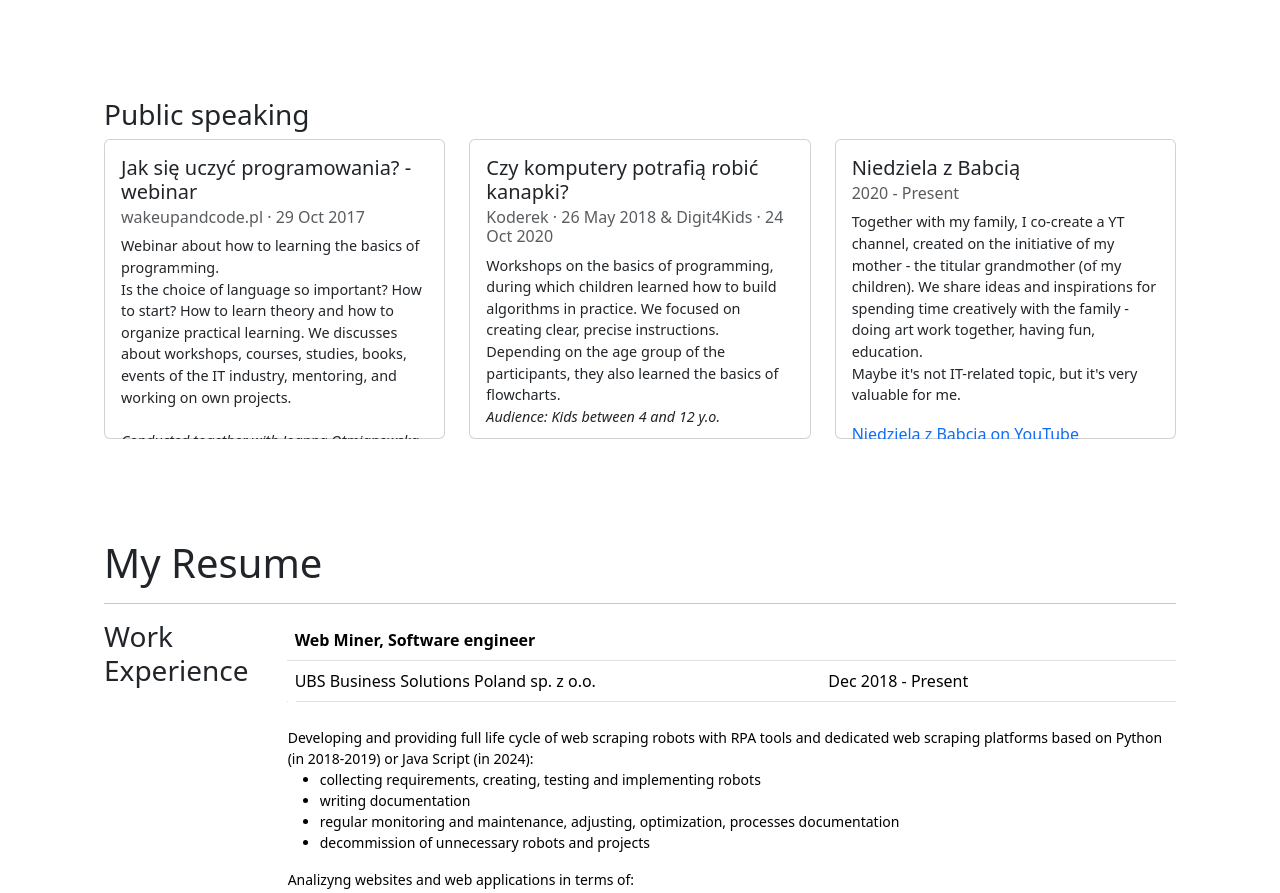
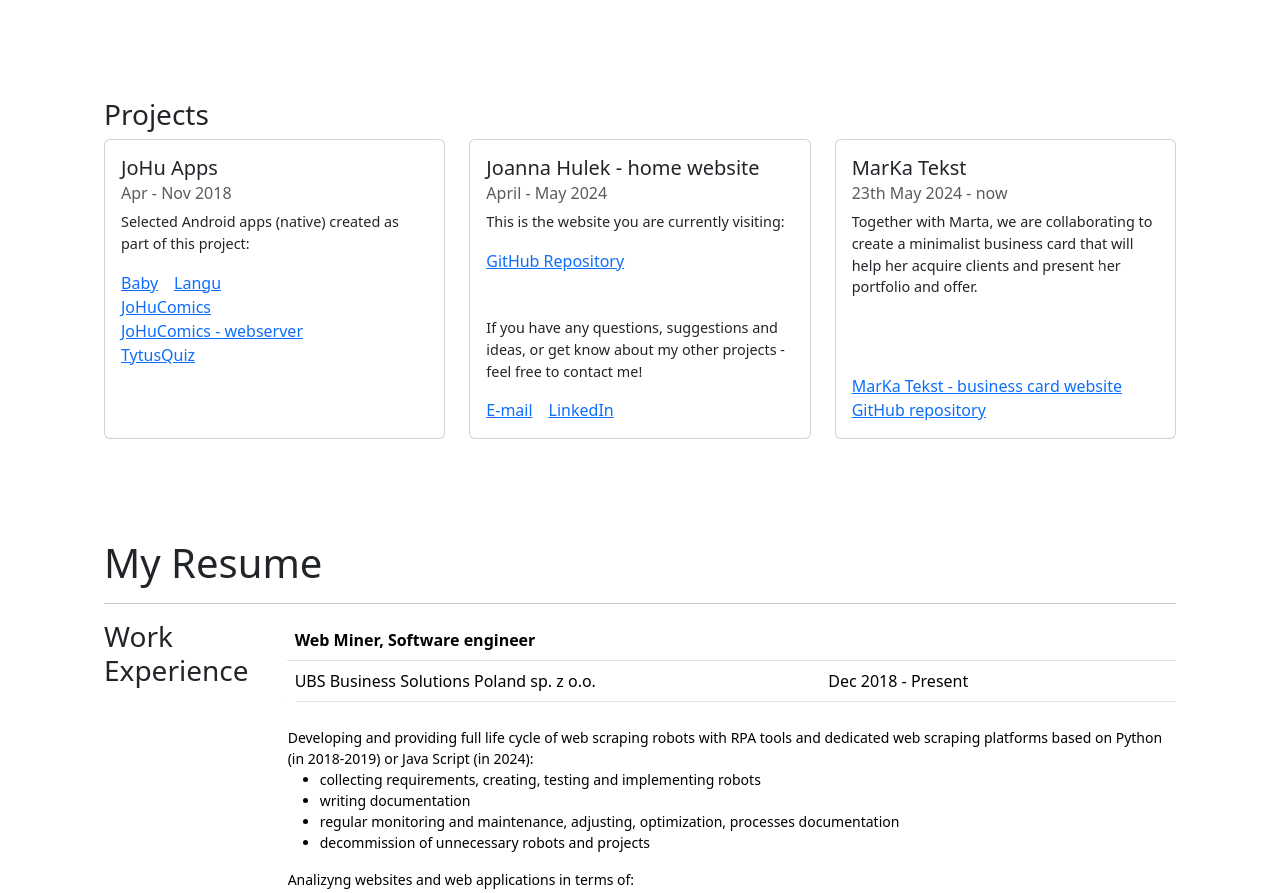
Before and after one commit to joannahulek/joannahulek.github.io, a React (Create React App) app: page / in a window 1280 px wide. Shown: the part 1591-2484 px from the top of the page. Built offline with nearby package versions, Linux system fonts and the light colour scheme; the HTML template or start-up script is replaced by a standard one.

Commit message:
Projects added to portfolio

```diff
--- a/package.json
+++ b/package.json
@@ -49,7 +49,6 @@
   "main": "index.js",
   "author": "JH",
   "license": "ISC",
-  "devDependencies": {},
   "repository": {
     "type": "git",
     "url": "git+https://github.com/joannahulek/joannahulek.github.io.git"
--- a/src/components/Portfolio.tsx
+++ b/src/components/Portfolio.tsx
@@ -1,12 +1,12 @@
-function Portfolio(){
+export default function Portfolio(){
     let cardHeight = 300
     return(<div id="carouselExampleAutoplaying" className="carousel slide" data-bs-ride="carousel">
         <div className="carousel-inner">
-            {/* <div className="carousel-item active">
+            <div className="carousel-item active">
                 <h3>Projects</h3>
                 {Projects(cardHeight)}
-            </div> */}
-            <div className="carousel-item active">
+            </div>
+            <div className="carousel-item">
                 <h3>Public speaking</h3>
                 {Speaker(cardHeight)}
             </div>
@@ -32,51 +32,72 @@ function Portfolio(){
     </div>)
 }
 
-export default Portfolio
-
-
 function Projects(height:number) {
     return <div className="row row-cols-1 row-cols-md-3 g-4">
         <div className="col">
             <div className="card" style={{height: `${height}px`}}>
                 <div className="card-body d-flex flex-column">
-                    <h5 className="card-title">Card title 7</h5>
-                    <h6 className="card-subtitle mb-2 text-body-secondary">Card subtitle</h6>
-                    <p className="card-text">Some quick example text to build on the card title and make up
-                        the bulk of the card's content.</p>
-                    <a href="#" className="card-link">Card link</a>
-                    <a href="#" className="card-link">Another link</a>
+                    <h5 className="card-title">JoHu Apps</h5>
+                    <h6 className="card-subtitle mb-2 text-body-secondary">Apr - Nov 2018</h6>
+                    <p className="card-text">Selected Android apps (native) created as part of this project:</p>
+                    <div>
+                        <a href="https://github.com/joannahulek/BabyLangu" target="_blank"
+                           className="card-link">Baby</a>
+                        <a href="https://github.com/joannahulek/BabyLangu-toReform" target="_blank"
+                           className="card-link">Langu</a>
+                        <br></br>
+                        <a href="https://github.com/joannahulek/JoHuComics"
+                           target="_blank" className="card-link">JoHuComics</a>
+                        <br></br>
+                        <a href="https://github.com/joannahulek/johucomics_webserver"
+                           target="_blank" className="card-link">JoHuComics - webserver</a>
+                        <br></br>
+                        <a href="https://github.com/joannahulek/TytusQuiz" target="_blank"
+                           className="card-link">TytusQuiz</a>
+                    </div>
                 </div>
             </div>
         </div>
         <div className="col">
             <div className="card" style={{height: `${height}px`}}>
                 <div className="card-body d-flex flex-column">
-                    <h5 className="card-title">Card title 8</h5>
-                    <h6 className="card-subtitle mb-2 text-body-secondary">Card subtitle</h6>
-                    <p className="card-text">Some quick example text to build on the card title and make up
-                        the bulk of the card's content.</p>
-                    <a href="#" className="card-link">Card link</a>
-                    <a href="#" className="card-link">Another link</a>
+                    <h5 className="card-title">Joanna Hulek - home website</h5>
+                    <h6 className="card-subtitle mb-2 text-body-secondary">April - May 2024</h6>
+                    <p className="card-text">This is the website you are currently visiting:</p>
+                    <a href="https://github.com/joannahulek/joannahulek.github.io"
+                       aria-label="mailto" className="card-link">GitHub Repository</a>
+                    <div className="mt-auto">
+                        <p className="card-text">If you have any questions, suggestions and ideas, or get know about my other projects - feel free to contact me!</p>
+                        <a href="mailto:joanna.hulek@gmail.com?&subject=E-mail%20from%20website&body=Hi%20Joanna,%20"
+                           aria-label="mailto" className="card-link">E-mail</a>
+                        <a href="https://www.linkedin.com/in/joannahulek/" target="_blank"
+                           className="card-link">LinkedIn</a>
+                    </div>
                 </div>
             </div>
         </div>
         <div className="col">
             <div className="card" style={{height: `${height}px`}}>
                 <div className="card-body d-flex flex-column">
-                    <h5 className="card-title">Card title 9</h5>
-                    <h6 className="card-subtitle mb-2 text-body-secondary">Card subtitle</h6>
-                    <p className="card-text">Some quick example text to build on the card title and make up
-                        the bulk of the card's content.</p>
-                    <a href="#" className="card-link">Card link</a>
-                    <a href="#" className="card-link">Another link</a>
+                    <h5 className="card-title">MarKa Tekst</h5>
+                    <h6 className="card-subtitle mb-2 text-body-secondary">23th May 2024 - now</h6>
+                    <p className="card-text">
+                        Together with Marta, we are collaborating to create a minimalist business card that will help
+                        her acquire clients and present her portfolio and offer. </p>
+                    <div className="mt-auto">
+                    <a href="https://marka-tekst.vercel.app/" target="_blank"
+                           className="card-link">MarKa Tekst - business card website</a>
+                        <br></br>
+                        <a href="https://github.com/joannahulek/marka"
+                           target="_blank" className="card-link">GitHub repository</a>
+                    </div>
                 </div>
             </div>
         </div>
     </div>;
 }
 
-function Speaker(height:number) {
+function Speaker(height: number) {
     return <div className="row row-cols-1 row-cols-md-3 g-4">
         <div className="col">
             <div className="card" style={{height: `${height}px`}}>
@@ -161,7 +182,7 @@ function Writer(height:number) {
                     <h5 className="card-title">Do you want to cooperate?</h5>
                     <h6 className="card-subtitle mb-2 text-body-secondary">Or do you have an idea? Project?</h6>
                     <p className="card-text">Feel free to ping me! I'm happy to get involved in your initiative!</p>
-                    <div className="mt-auto">
+                    <div>
                     <a href="mailto:joanna.hulek@gmail.com?&subject=E-mail%20from%20website&body=Hi%20Joanna,%20"
                        aria-label="mailto" className="card-link">E-mail</a>
                     <a href="https://www.linkedin.com/in/joannahulek/" target="_blank" className="card-link">LinkedIn</a>
```
Also changed, not shown: 1 other file (tests, documents, lock files or other folders).
